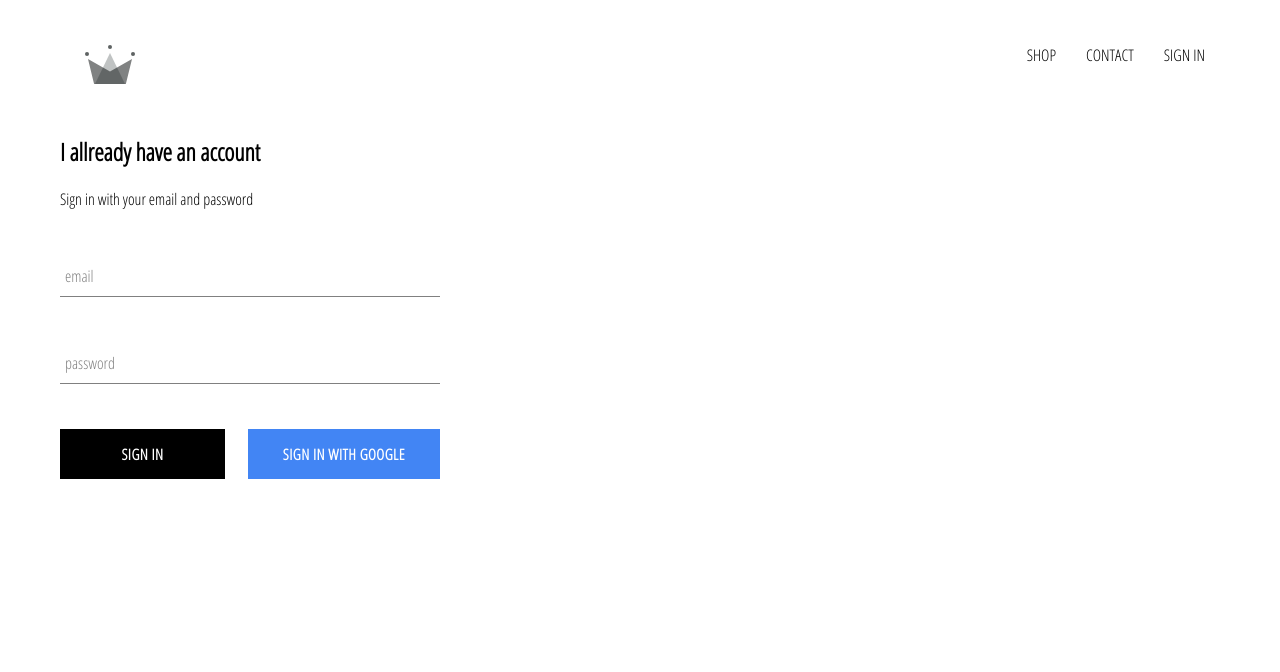
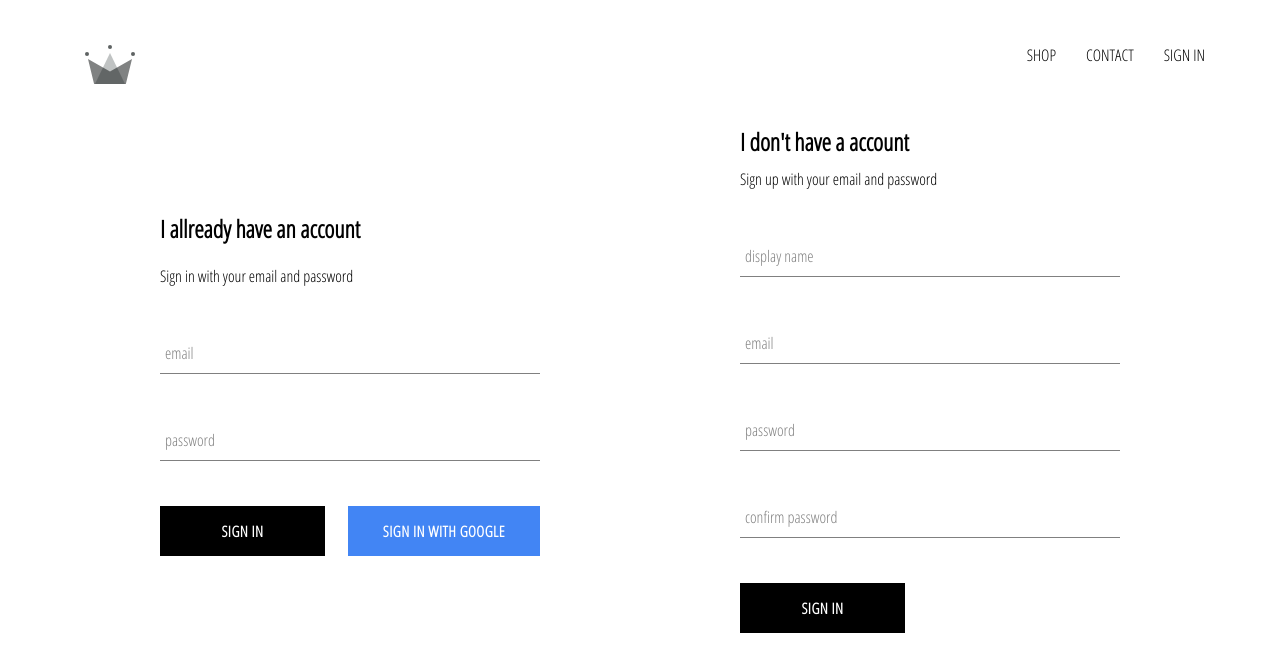
Before and after one commit to ClumsyPenguin/crown-clothing, a React (Create React App) app: page /login in a window 1280 px wide. Shown: the top 672 px of the page. Built offline with nearby package versions, Linux system fonts and the light colour scheme; no server answers.

Commit message:
added user auth with email and password

```diff
--- a/src/App.js
+++ b/src/App.js
@@ -6,7 +6,8 @@
 import ShopPage from './pages/shoppage/shoppage.component';
 import Header from './components/header/header.component';
 import SignInPage from './pages/signinpage/signinpage.component';
-import {auth } from './firebase/firebase.utils'
+import {auth, createUserProfileDocument } from './firebase/firebase.utils'
+
 class App extends React.Component{
   constructor(){
     super();
@@ -19,9 +20,23 @@
   unsubscribeFromAuth = null
 
   componentDidMount(){
-    this.unsubscribeFromAuth = auth.onAuthStateChanged(user => {
-      this.setState({currentUser: user});
-    } );
+    this.unsubscribeFromAuth = auth.onAuthStateChanged( async userAuth => {
+      if(userAuth){
+        const userRef = await createUserProfileDocument(userAuth);
+
+        userRef.onSnapshot(snapShot => {
+          this.setState({
+            currentUser: {
+              id: snapShot.id,
+              ...snapShot.data(),
+            }
+          })
+        });
+      }
+      else{
+         this.setState({currentUser: userAuth}); //sets user to null
+      }
+    });
   }
 
   componentWillUnmount(){
--- a/src/components/sign-in/sign-in.component.jsx
+++ b/src/components/sign-in/sign-in.component.jsx
@@ -4,7 +4,7 @@
 import CustomButton from '../custom-button/custom-button.component';
 import './sign-in.styles.scss'
 
-import { signInWithGoogle } from "../../firebase/firebase.utils";
+import { auth,signInWithGoogle } from "../../firebase/firebase.utils";
 
 class SignIn extends React.Component{
     constructor(props){
@@ -18,8 +18,9 @@
 
     handleSubmit = event =>{
         event.preventDefault();
+        const { email, password } = this.state;
 
-        this.setState({email: '', password: ''});
+        auth.signInWithEmailAndPassword(email,password);
 
     }
 
--- /dev/null
+++ b/src/components/sign-up/sign-up.component.jsx
@@ -0,0 +1,103 @@
+import React from 'react';
+
+import FormInput from '../form-input/form-input.component';
+import CustomButton from '../custom-button/custom-button.component';
+import './sign-up.styles.scss'
+
+import {auth, createUserProfileDocument} from '../../firebase/firebase.utils'
+
+class SignUp extends React.Component{
+    constructor(props){
+        super(props);
+
+        this.state ={
+          displayName: '',
+          email: '',
+          password: '',
+          confirmPassword:'',
+        }
+    }
+
+    handleSubmit = async event =>{
+        event.preventDefault();
+
+        const {displayName,email,password,confirmPassword} = this.state;
+
+        if(password !== confirmPassword){
+          alert("passwords don't match");
+          return;
+        }
+
+        try{
+            const {user} = await auth.createUserWithEmailAndPassword(email,password);
+
+            await createUserProfileDocument(user,{displayName});
+
+            this.setState({
+              displayName: "",
+              email: "",
+              password: "",
+              confirmPassword: "",
+            });
+        }
+        catch(error){
+            console.error(error);
+        }
+
+    };
+
+    handleChange = event =>{
+        const {value,name} = event.target;
+
+        this.setState({[name]: value});
+    }
+
+    render() {
+        return (
+          <div className="sign-up">
+            <h2 className="title">I don't have a account</h2>
+            <span> Sign up with your email and password</span>
+
+            <form className="sign-up-form" onSubmit={this.handleSubmit}>
+              <FormInput
+                type="text"
+                name="displayName"
+                value={this.state.displayName}
+                handleChange={this.handleChange}
+                required
+                label="display name"
+              />
+              <FormInput
+                type="email"
+                name="email"
+                value={this.state.email}
+                handleChange={this.handleChange}
+                required
+                label="email"
+              />
+              <FormInput
+                type="password"
+                name="password"
+                value={this.state.password}
+                handleChange={this.handleChange}
+                required
+                label="password"
+              />
+              <FormInput
+                type="password"
+                name="confirmPassword"
+                value={this.state.confirmPassword}
+                handleChange={this.handleChange}
+                required
+                label="confirm password"
+              />
+              <div className="buttons">
+                <CustomButton type="submit">Sign In</CustomButton>
+              </div>
+            </form>
+          </div>
+        );
+    }
+}
+
+export default SignUp;
--- /dev/null
+++ b/src/components/sign-up/sign-up.styles.scss
@@ -0,0 +1,9 @@
+.sign-up {
+  display: flex;
+  flex-direction: column;
+  width: 380px;
+
+  .title {
+    margin: 10px 0;
+  }
+}
--- a/src/firebase/firebase.utils.js
+++ b/src/firebase/firebase.utils.js
@@ -12,12 +12,39 @@
     measurementId: "G-3WNSYK6RLS"
 }
 
+export const createUserProfileDocument = async (userAuth, addtionalData) => {
+    if(!userAuth) return;
+
+    const userRef = firestore.doc(`users/${userAuth.uid}`);
+
+    const snapShot = await userRef.get();
+
+    if(!snapShot.exists){
+        const {displayName, email} = userAuth;
+        const createdAt = new Date();
+
+        try{
+            await userRef.set({
+                displayName,
+                email,
+                createdAt,
+                ...addtionalData
+            })
+        }
+        catch (error){
+            console.log('error creating user', error.message)
+        }
+    }
+
+    return userRef;
+}
+
 firebase.initializeApp(config);
 
 export const auth = firebase.auth();
 export const firestore = firebase.firestore();
 
-var provider = new firebase.auth.GoogleAuthProvider();
+const provider = new firebase.auth.GoogleAuthProvider();
 provider.setCustomParameters({prompt: 'select_account'});
 
 export const signInWithGoogle = () => firebase.auth().signInWithPopup(provider);
--- a/src/pages/signinpage/signinpage.component.jsx
+++ b/src/pages/signinpage/signinpage.component.jsx
@@ -3,10 +3,12 @@
 import './signinpage.styles.scss';
 
 import SignIn from '../../components/sign-in/sign-in.component';
+import SignUp from '../../components/sign-up/sign-up.component';
 
 const SignInPage = () => (
     <div className='sign-in-and-sign-up'>
         <SignIn/>
+        <SignUp/>
     </div>
 );
 
--- a/src/pages/signinpage/signinpage.styles.scss
+++ b/src/pages/signinpage/signinpage.styles.scss
@@ -0,0 +1,8 @@
+.sign-in-and-sign-up{
+    display: flex;
+    flex-direction: row;
+    flex-wrap: wrap;
+    align-items: center;
+    justify-content: space-around;
+
+}
```
